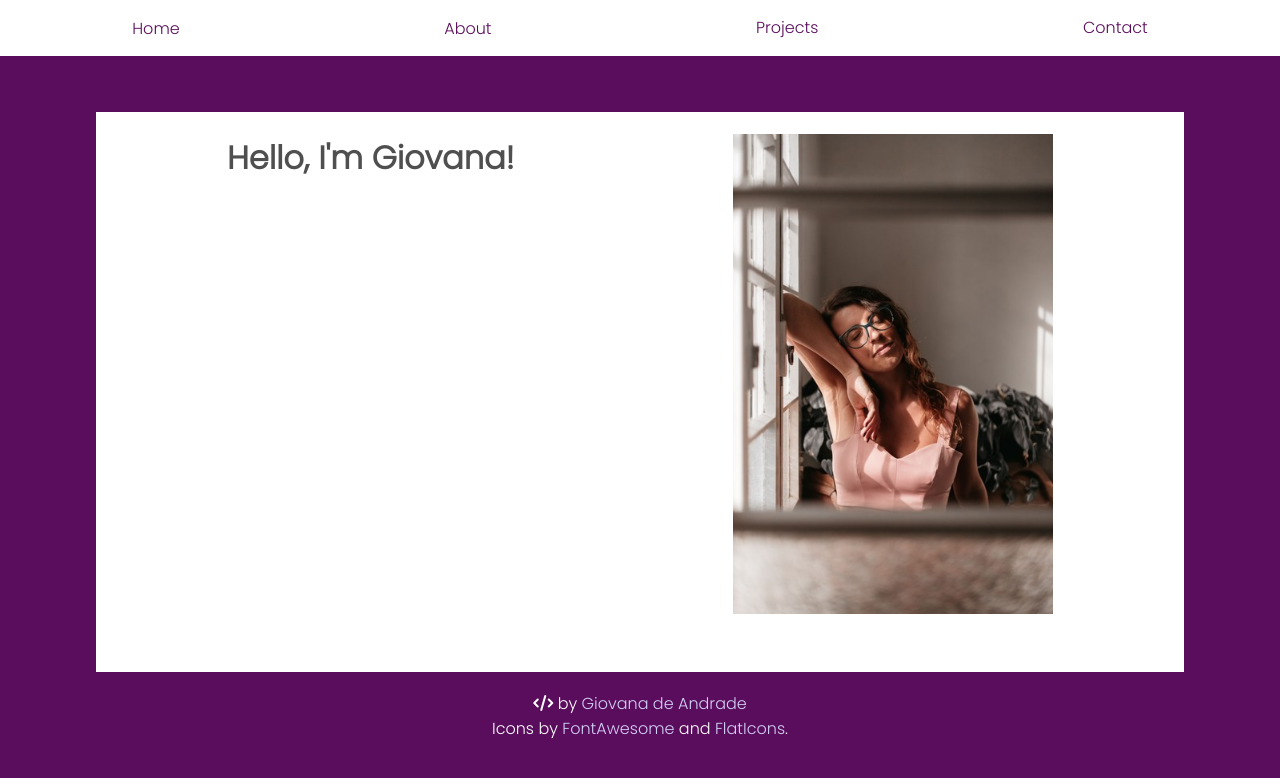
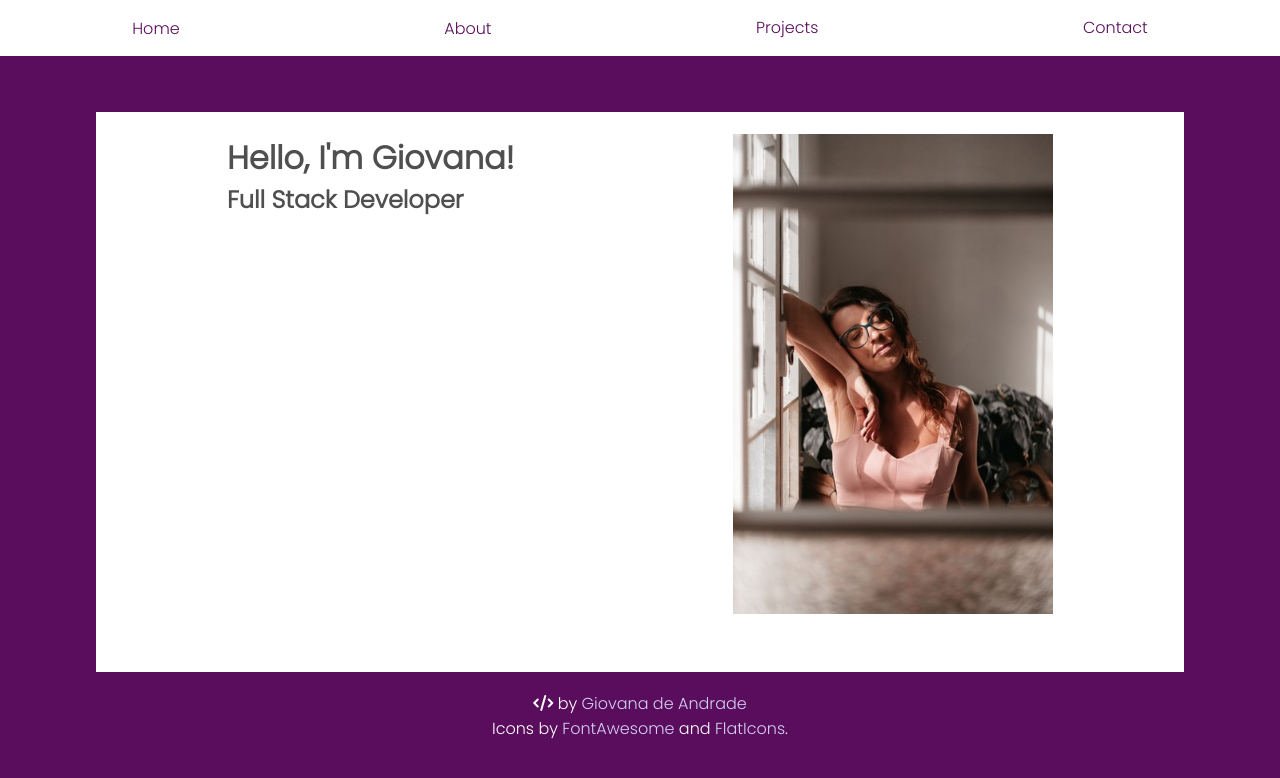
Before and after one commit to giovanaandrade/giovana-portfolio, a Vue app: page / in a window 1280 px wide. Shown: the top 778 px of the page. Built offline with nearby package versions, Linux system fonts and the light colour scheme.

Commit message:
fixing transition

```diff
--- a/src/App.vue
+++ b/src/App.vue
@@ -4,7 +4,7 @@
     <div class="container">
       <div class="component">
         <router-view v-slot="{ Component }">
-          <transition name="page">
+          <transition name="page" mode="out-in">
             <component :is="Component" />
           </transition>
         </router-view>
@@ -45,8 +45,8 @@ body {
 .page-leave-active {
   transition: opacity 0.3s;
 }
-.page-enter,
-.page-leave-active {
+.page-enter-from,
+.page-leave-to {
   opacity: 0;
 }
 .container-page {
--- a/src/views/Home.vue
+++ b/src/views/Home.vue
@@ -1,6 +1,10 @@
 <template>
   <div class="about">
-    <h1>Hello, I'm Giovana!</h1>
+    <div class="title">
+      <h1>Hello, I'm Giovana!</h1>
+      <h2>Full Stack Developer</h2>
+    </div>
+
     <img
       class="profile-photo"
       src="@/assets/fotoperfil.jpg"
```
